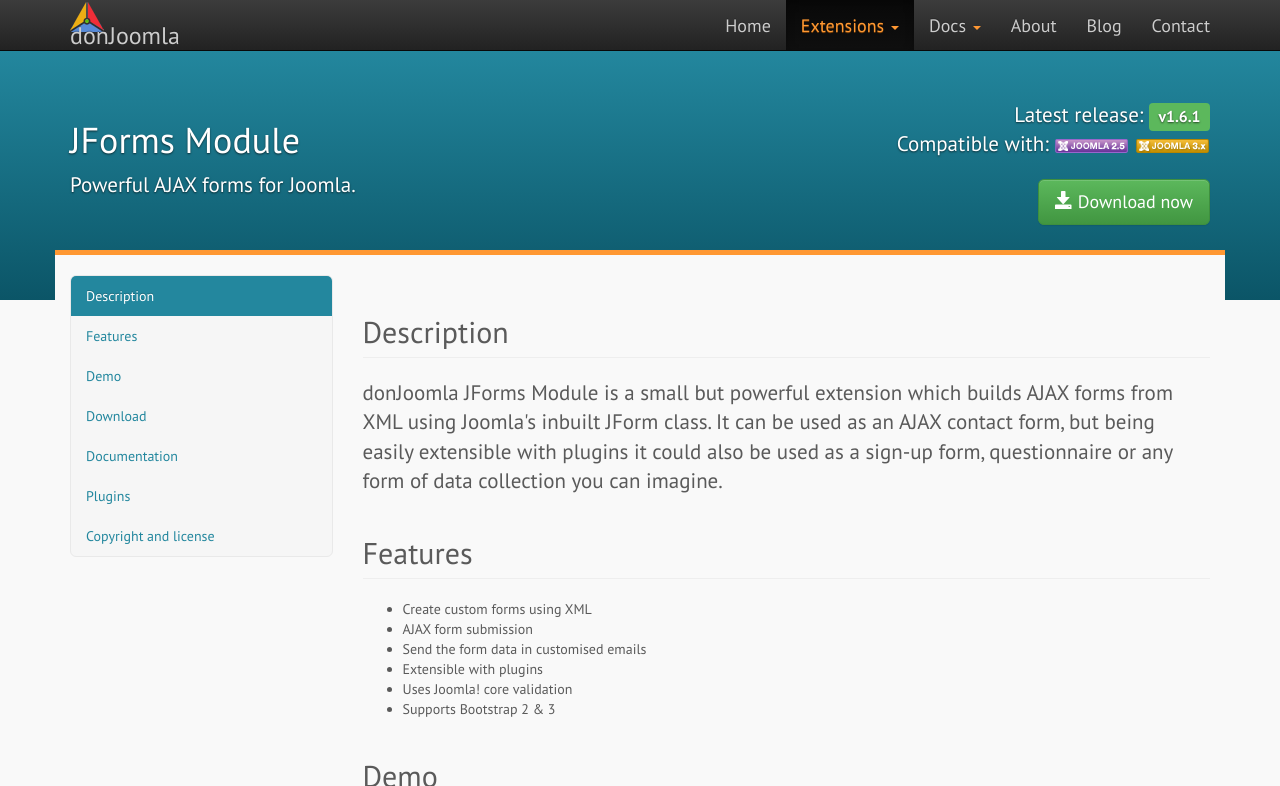
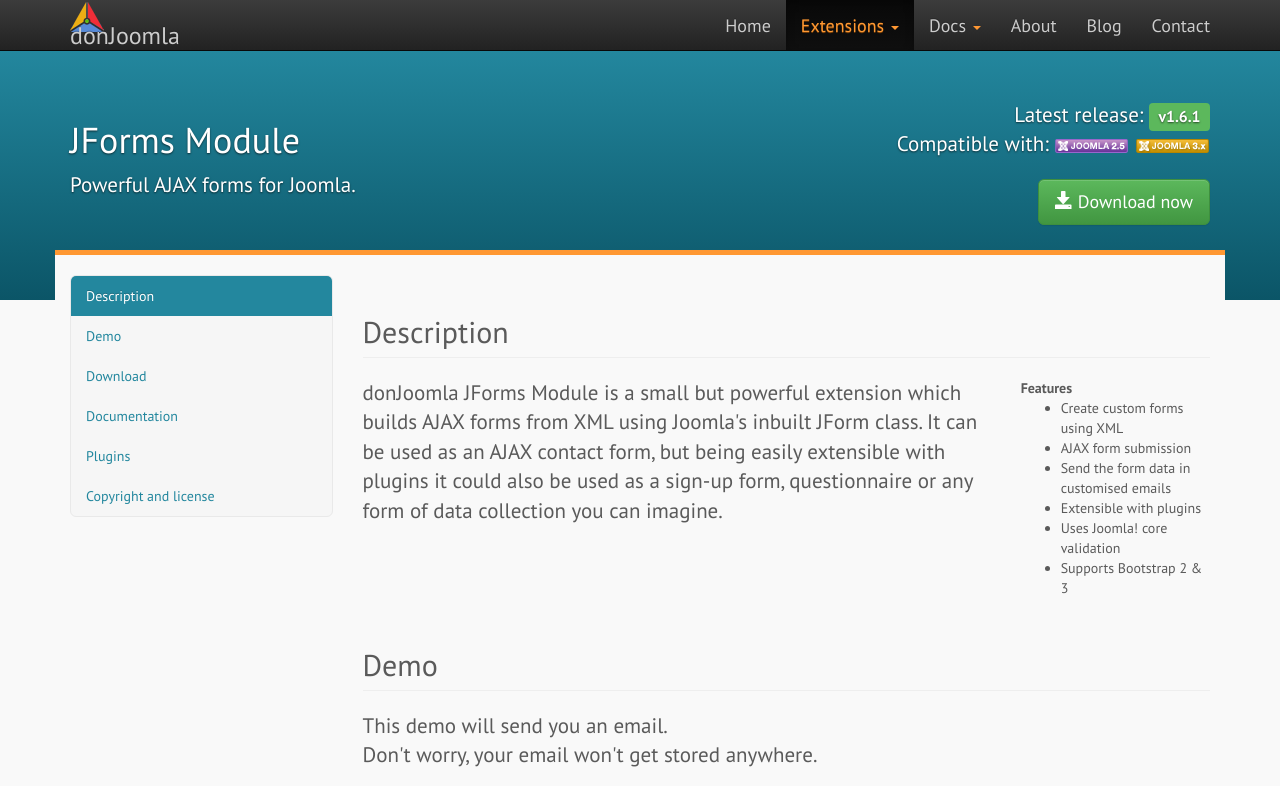
Before and after one commit to donJoomla/donjoomla.github.io, a Jekyll site: the page built from extensions/jforms/index.html, in a window 1280 px wide and 900 px high, cut to the strip 0-786 px from the top of the window. Built offline with Jekyll 4.4.1, drawn with Linux system fonts in a browser that asks for light colours; nearby versions of some CDN libraries.

Commit message:
updated page

```diff
--- a/extensions/jforms/index.html
+++ b/extensions/jforms/index.html
@@ -12,8 +12,11 @@
     lastmod: 2013-06-11T19:15:00
 ---
 <h2 class="page-header">Description</h2>
-<p class="lead">donJoomla JForms Module is a small but powerful extension which builds AJAX forms from XML using Joomla's inbuilt JForm class. It can be used as an AJAX contact form, but being easily extensible with plugins it could also be used as a sign-up form, questionnaire or any form of data collection you can imagine.</p>
-<h2 class="page-header">Features</h2>
+<div class="row">
+  <div class="col-sm-9">
+    <p class="lead">donJoomla JForms Module is a small but powerful extension which builds AJAX forms from XML using Joomla's inbuilt JForm class. It can be used as an AJAX contact form, but being easily extensible with plugins it could also be used as a sign-up form, questionnaire or any form of data collection you can imagine.</p></div>
+  <div class="col-sm-3">
+    <strong>Features</strong>
 	<ul>
 	  <li>Create custom forms using XML</li>
 	  <li>AJAX form submission</li>
@@ -22,6 +25,8 @@
 	  <li>Uses Joomla! core validation</li>
 	  <li>Supports Bootstrap 2 &amp; 3</li>
 	</ul>
+  </div>
+</div>
 <h2 class="page-header">Demo</h2>
 <p class="lead">This demo will send you an email. <br> Don't worry, your email won't get stored anywhere.</p>
 <iframe class="demoFrame" src="http://demo.donjoomla.com/jforms-demo?tmpl=frame" style="min-height:437px;"></iframe>
```
Lines whose indentation alone changed are shown as unchanged.
